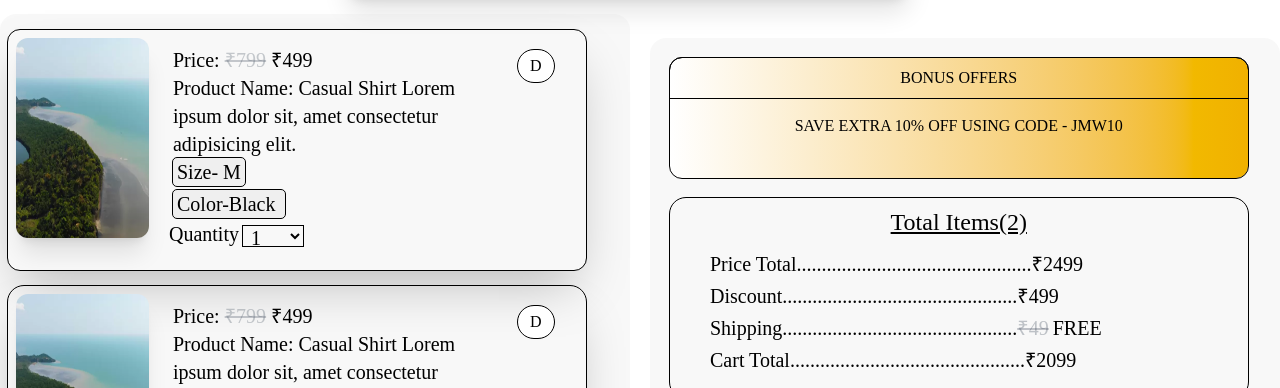
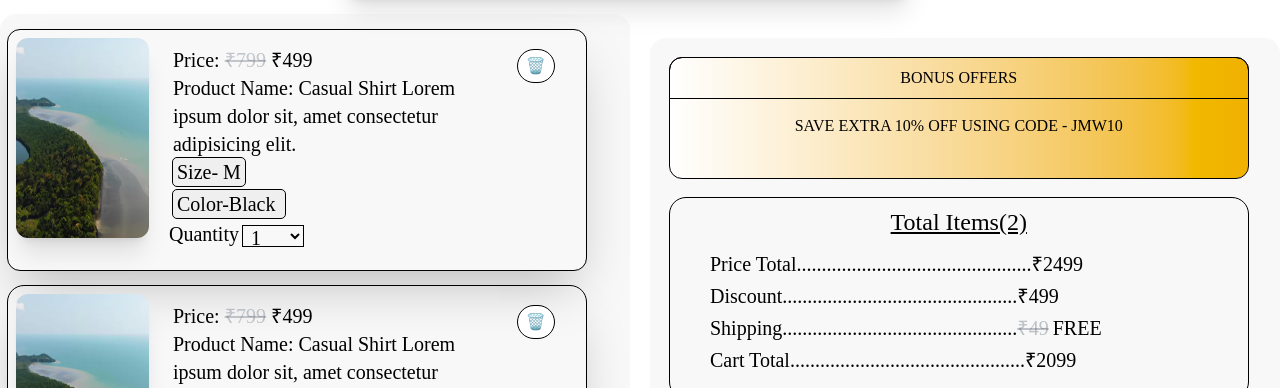
Before and after one commit to jatin50/JMW_-project_website, a React (Vite) app: page / in a window 1280 px wide. Shown: the part 202-590 px from the top of the page. Built offline with nearby package versions, Linux system fonts and the light colour scheme; a web font is replaced by a local one.

Commit message:
feat: replace 'D' with trash emoji in Cart component for better visual clarity

```diff
--- a/src/components/Cart.jsx
+++ b/src/components/Cart.jsx
@@ -94,7 +94,7 @@ const Cart = () => {
               </select>
             </div>
             <div className="bg-white sticky mt-5 mr-8 flex items-center justify-center outline-1 w-16 h-8 rounded-2xl">
-              D
+              🗑️
             </div>
           </div>
           <div className="w-11/12 h-60 outline-1 flex rounded-2xl shadow-2xl my-4 mr-2 ml-2">
@@ -148,7 +148,7 @@ const Cart = () => {
               </select>
             </div>
             <div className="bg-white sticky mt-5 mr-8 flex items-center justify-center outline-1 w-16 h-8 rounded-2xl">
-              D
+              🗑️
             </div>
           </div>
         </div>
```
